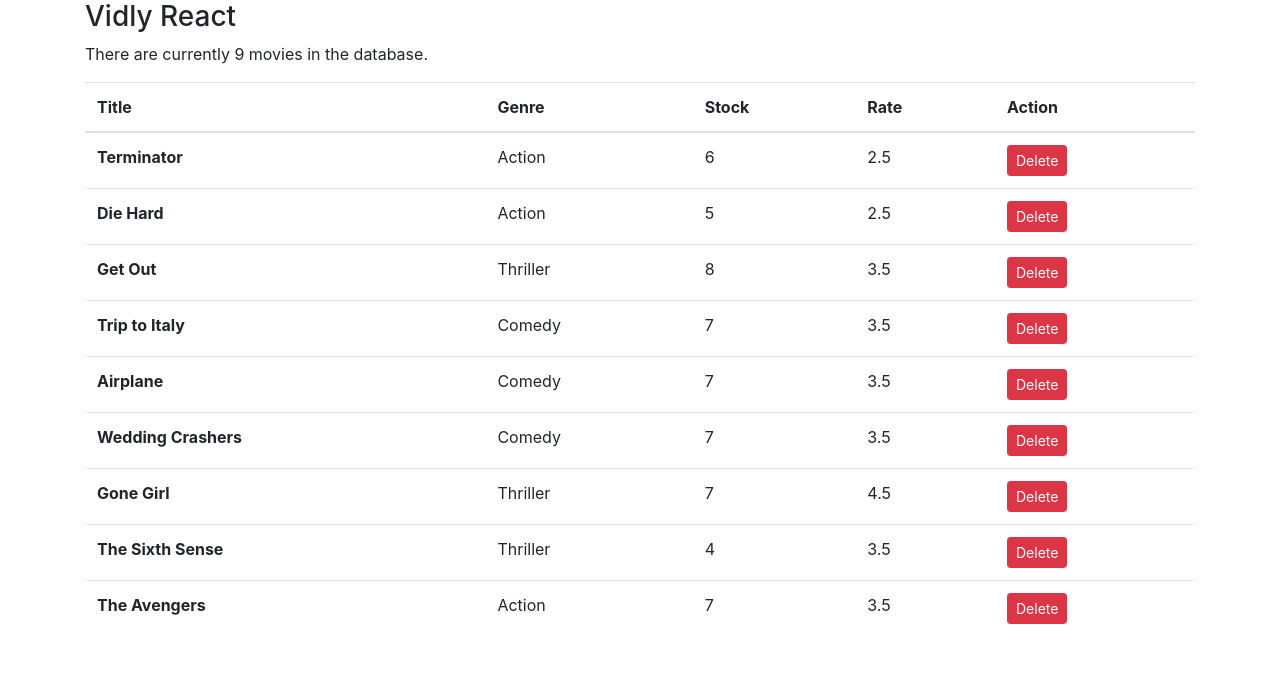
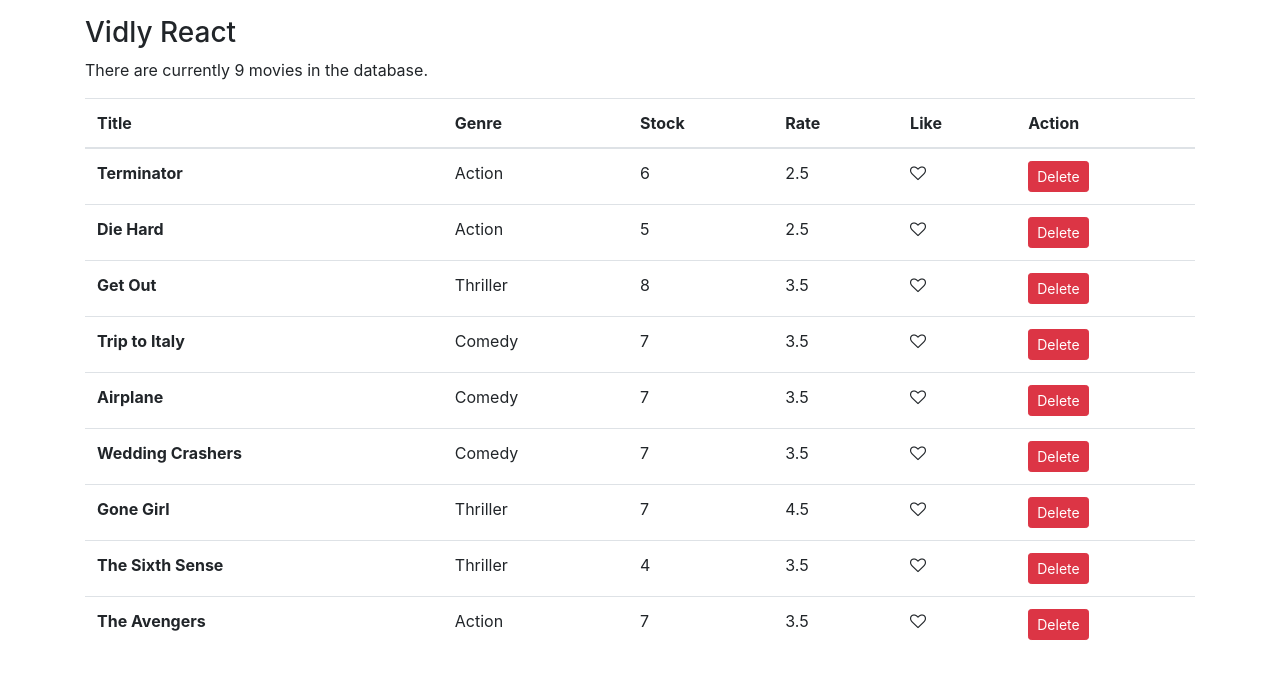
Before and after one commit to nicholaspretorius/vidly-react, a React (Create React App) app: page / in a window 1280 px wide. Shown: the top 678 px of the page. Built offline with nearby package versions, Linux system fonts and the light colour scheme.

Commit message:
Added a like button and updated some functionality.

```diff
--- a/src/App.css
+++ b/src/App.css
@@ -1,32 +1,3 @@
-.App {
-  text-align: center;
+.container {
+  padding-top: 1em;
 }
-
-.App-logo {
-  animation: App-logo-spin infinite 20s linear;
-  height: 40vmin;
-}
-
-.App-header {
-  background-color: #282c34;
-  min-height: 100vh;
-  display: flex;
-  flex-direction: column;
-  align-items: center;
-  justify-content: center;
-  font-size: calc(10px + 2vmin);
-  color: white;
-}
-
-.App-link {
-  color: #61dafb;
-}
-
-@keyframes App-logo-spin {
-  from {
-    transform: rotate(0deg);
-  }
-  to {
-    transform: rotate(360deg);
-  }
-}
--- a/src/components/dataRow.jsx
+++ b/src/components/dataRow.jsx
@@ -1,4 +1,5 @@
 import React, { Component } from "react";
+import LikeButton from "./like";
 
 class DataRow extends Component {
   render() {
@@ -8,6 +9,9 @@ class DataRow extends Component {
         <td>{this.props.movie.genre.name}</td>
         <td>{this.props.movie.numberInStock}</td>
         <td>{this.props.movie.dailyRentalRate}</td>
+        <td>
+          <LikeButton />
+        </td>
         <td>
           <button
             className="btn btn-danger btn-sm"
--- a/src/components/dataTable.jsx
+++ b/src/components/dataTable.jsx
@@ -18,6 +18,7 @@ class DataTable extends Component {
                 <th scope="col">Genre</th>
                 <th scope="col">Stock</th>
                 <th scope="col">Rate</th>
+                <th scope="col">Like</th>
                 <th scope="col">Action</th>
               </tr>
             </thead>
--- /dev/null
+++ b/src/components/like.jsx
@@ -0,0 +1,30 @@
+import React, { Component } from "react";
+
+class LikeButton extends Component {
+  state = {
+    like: false
+  };
+
+  likeUnlikeStyle() {
+    return !this.state.like ? "fa fa-heart-o" : "fa fa-heart";
+  }
+
+  likeUnlike() {
+    let like = this.state.like;
+    like = !like;
+    this.setState({ like });
+  }
+
+  render() {
+    return (
+      <span>
+        <i
+          className={this.likeUnlikeStyle()}
+          onClick={() => this.likeUnlike()}
+        />
+      </span>
+    );
+  }
+}
+
+export default LikeButton;
--- a/src/components/movies.jsx
+++ b/src/components/movies.jsx
@@ -15,6 +15,7 @@ class Movies extends Component {
     console.log("Deleting: ", movie._id);
     deleteMovie(movie._id);
     const movies = getMovies();
+    // const movies = this.state.movies.filter(m => m._id !== movie._id);
     this.setState({
       movies
     });
```
